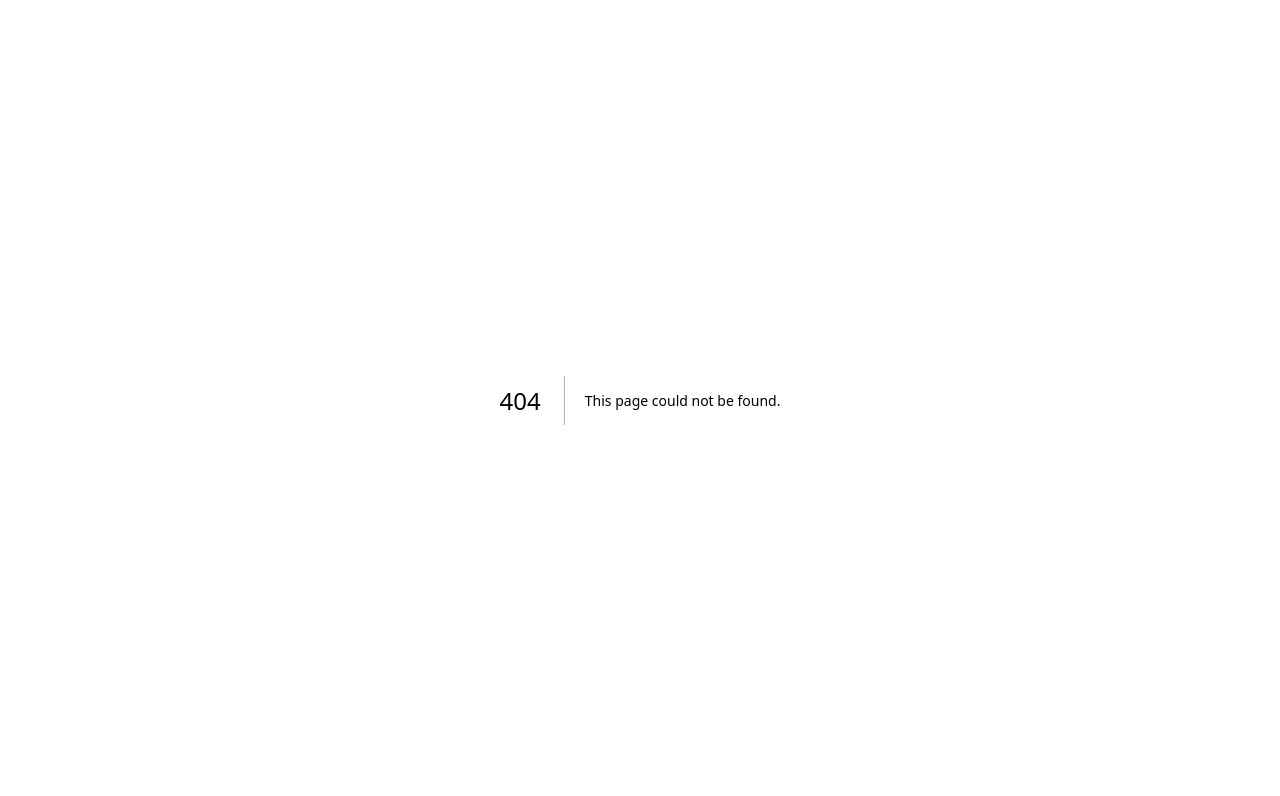
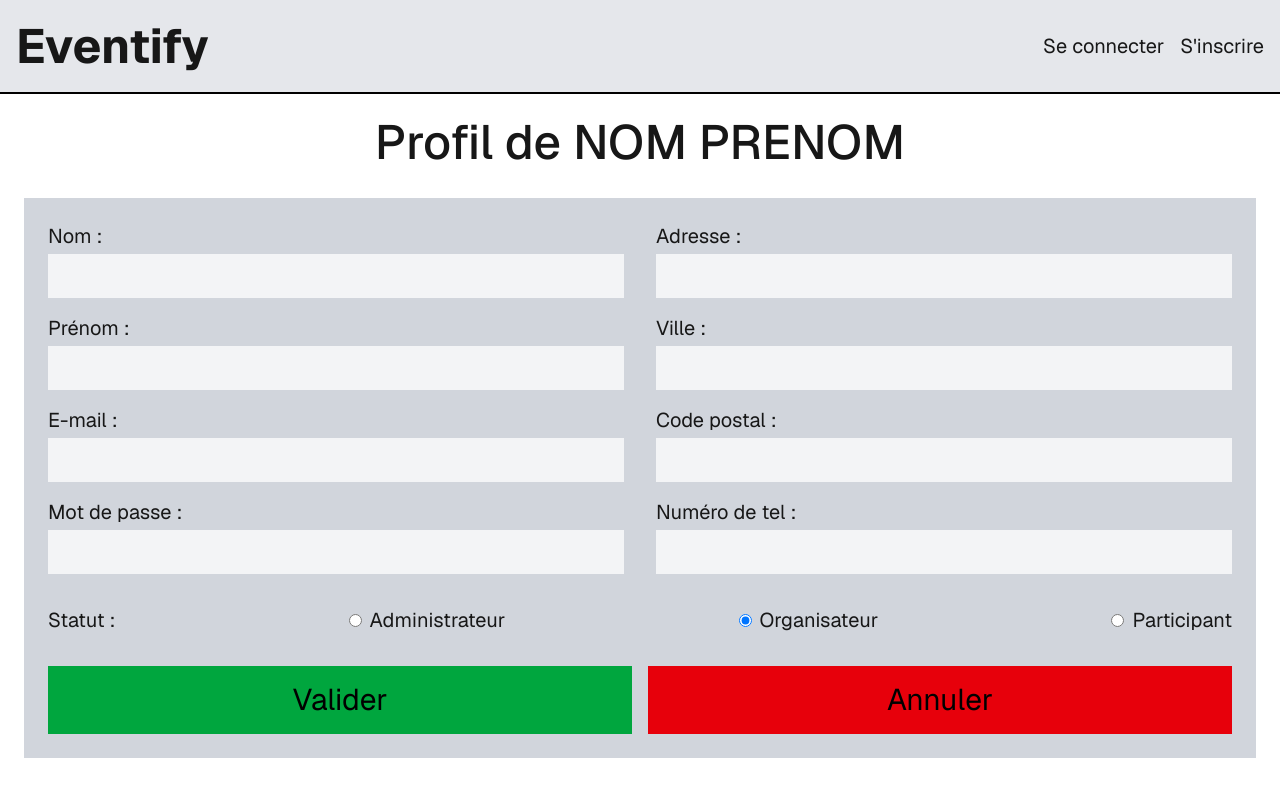
Before and after one commit to come-kouame/Eventify, a Next.js app in the folder frontend/: page /profiles/x in a window 1280 px wide. Before the commit this address had no page. Shown: the top 796 px of the page. Built offline with nearby package versions, Linux system fonts and the light colour scheme.

Commit message:
Creating profile managing pages

```diff
--- /dev/null
+++ b/frontend/src/app/profiles/page.tsx
@@ -0,0 +1,85 @@
+import {NavBarNotConnected} from "@/ui/nav-bar/nav-bar-not-connected";
+
+export default function Home() {
+    return (
+        <div className="min-h-screen font-sans">
+            {/* Header */}
+            <NavBarNotConnected/>
+
+            {/* Title */}
+            <h1 className="text-center text-5xl font-medium my-8">
+                Gestion des comptes
+            </h1>
+
+            <div className="flex px-6 gap-6">
+                {/* Sidebar */}
+                <div className="w-1/4 flex flex-col gap-6">
+                    <button className="bg-gray-300 text-xl py-4">
+                        Créer un Compte
+                    </button>
+
+                    <div className="bg-gray-300 p-6">
+                        <h2 className="text-4xl mb-4">Filtres</h2>
+                        <div className="text-xl space-y-2">
+                            <label className="flex items-center gap-2">
+                                <input type="checkbox" className="w-5 h-5" />
+                                Administrateur
+                            </label>
+                            <label className="flex items-center gap-2">
+                                <input type="checkbox" className="w-5 h-5" />
+                                Organisateur
+                            </label>
+                            <label className="flex items-center gap-2">
+                                <input type="checkbox" className="w-5 h-5" />
+                                Participant
+                            </label>
+                            <label className="flex items-center gap-2">
+                                <input type="checkbox" className="w-5 h-5" />
+                                Supprimé
+                            </label>
+                        </div>
+                    </div>
+                </div>
+
+                {/* Table */}
+                <div className="flex-1 bg-gray-300 p-4">
+                    <table className="w-full border-collapse">
+                        <thead>
+                            <tr className="bg-gray-400 text-left">
+                                <th className="p-2">Nom</th>
+                                <th className="p-2">Prénom</th>
+                                <th className="p-2">E-mail</th>
+                                <th className="p-2">Statut</th>
+                                <th className="p-2">Modifier</th>
+                            </tr>
+                        </thead>
+                        <tbody>
+                            <tr className="border-t">
+                                <td className="p-2">Morel</td>
+                                <td className="p-2">Louis</td>
+                                <td className="p-2">lm38550@gmail.com</td>
+                                <td className="p-2">Administrateur</td>
+                                <td className="p-2">
+                                    <a href="/profiles/x" className="bg-blue-500 text-white px-4 py-1 rounded">
+                                        Modifier
+                                    </a>
+                                </td>
+                            </tr>
+
+                            {/* Empty rows for layout */}
+                            {Array.from({ length: 12 }).map((_, i) => (
+                                <tr key={i} className="border-t">
+                                    <td className="p-2">&nbsp;</td>
+                                    <td className="p-2"></td>
+                                    <td className="p-2"></td>
+                                    <td className="p-2"></td>
+                                    <td className="p-2"></td>
+                                </tr>
+                            ))}
+                        </tbody>
+                    </table>
+                </div>
+            </div>
+        </div>
+    );
+}
--- /dev/null
+++ b/frontend/src/app/profiles/x/page.tsx
@@ -0,0 +1,85 @@
+import {NavBarNotConnected} from "@/ui/nav-bar/nav-bar-not-connected";
+
+export default function Home() {
+    return (
+        <div className="min-h-screen font-sans">
+            {/* Header */}
+            <NavBarNotConnected/>
+
+            {/* Title */}
+            <h1 className="text-center text-5xl pt-6 font-medium mb-8">
+                Profil de NOM PRENOM
+            </h1>
+
+            <div className="px-6">
+                <div className="bg-gray-300 p-6">
+                    <div className="grid grid-cols-2 gap-8 text-xl">
+                        {/* Left column */}
+                        <div className="space-y-4">
+                            <div>
+                                <label>Nom :</label>
+                                <input type="text" className="w-full p-2 mt-1 bg-gray-100" />
+                            </div>
+                            <div>
+                                <label>Prénom :</label>
+                                <input type="text" className="w-full p-2 mt-1 bg-gray-100" />
+                            </div>
+                            <div>
+                                <label>E-mail :</label>
+                                <input type="email" className="w-full p-2 mt-1 bg-gray-100" />
+                            </div>
+                            <div>
+                                <label>Mot de passe :</label>
+                                <input type="password" className="w-full p-2 mt-1 bg-gray-100" />
+                            </div>
+                        </div>
+
+                        {/* Right column */}
+                        <div className="space-y-4">
+                            <div>
+                                <label>Adresse :</label>
+                                <input type="text" className="w-full p-2 mt-1 bg-gray-100" />
+                            </div>
+                            <div>
+                                <label>Ville :</label>
+                                <input type="text" className="w-full p-2 mt-1 bg-gray-100" />
+                            </div>
+                            <div>
+                                <label>Code postal :</label>
+                                <input type="text" className="w-full p-2 mt-1 bg-gray-100" />
+                            </div>
+                            <div>
+                                <label>Numéro de tel :</label>
+                                <input type="text" className="w-full p-2 mt-1 bg-gray-100" />
+                            </div>
+                        </div>
+                    </div>
+
+                    {/* Status */}
+                    <div className="flex justify-between items-center mt-8 text-xl">
+                        <span>Statut :</span>
+                        <label className="flex items-center gap-2">
+                            <input type="radio" name="status" /> Administrateur
+                        </label>
+                        <label className="flex items-center gap-2">
+                            <input type="radio" name="status" defaultChecked /> Organisateur
+                        </label>
+                        <label className="flex items-center gap-2">
+                            <input type="radio" name="status" /> Participant
+                        </label>
+                    </div>
+
+                    {/* Buttons */}
+                    <div className="flex gap-4 mt-8">
+                        <a href="/profiles" className="flex-1 bg-green-600 text-black text-3xl py-4 text-center block">
+                            Valider
+                        </a>
+                        <a href="/profiles" className="flex-1 bg-red-600 text-black text-3xl py-4 text-center block">
+                            Annuler
+                        </a>
+                    </div>
+                </div>
+            </div>
+        </div>
+    );
+}
```
